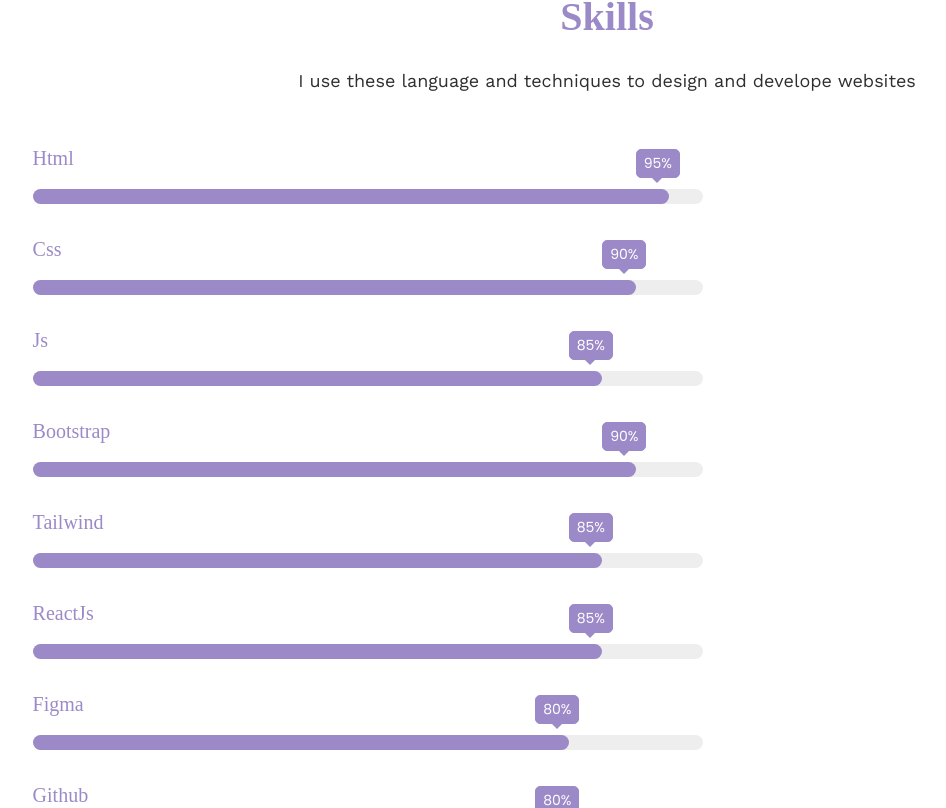
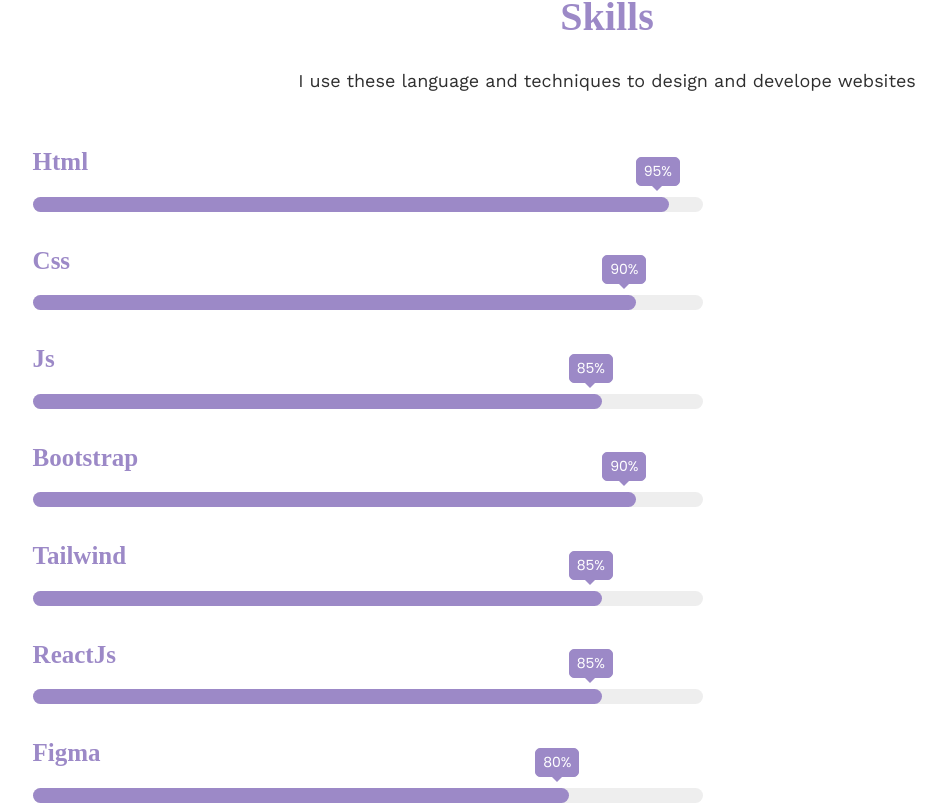
Before and after one commit to ssebag/Portfolio_Front, a React (Vite) app: page / in a window 1280 px wide. Shown: the part 1536-2344 px from the top of the page, without its empty margins (33-979 px from the left). Built offline with nearby package versions, Linux system fonts and the light colour scheme; a web font is replaced by a local one.

Commit message:
edit skill

```diff
--- a/src/Component/SkillCard/SkillCard.css
+++ b/src/Component/SkillCard/SkillCard.css
@@ -1,7 +1,8 @@
  .skill_name, .dark .skill_name{
   font-family: "Edu NSW ACT Foundation", cursive;
   color: var(--purple-color) !important;
-  font-size: 20px;
+  font-size: 25px;
+  font-weight: 600;
  }
  .progress{
   height: 15px;
```
